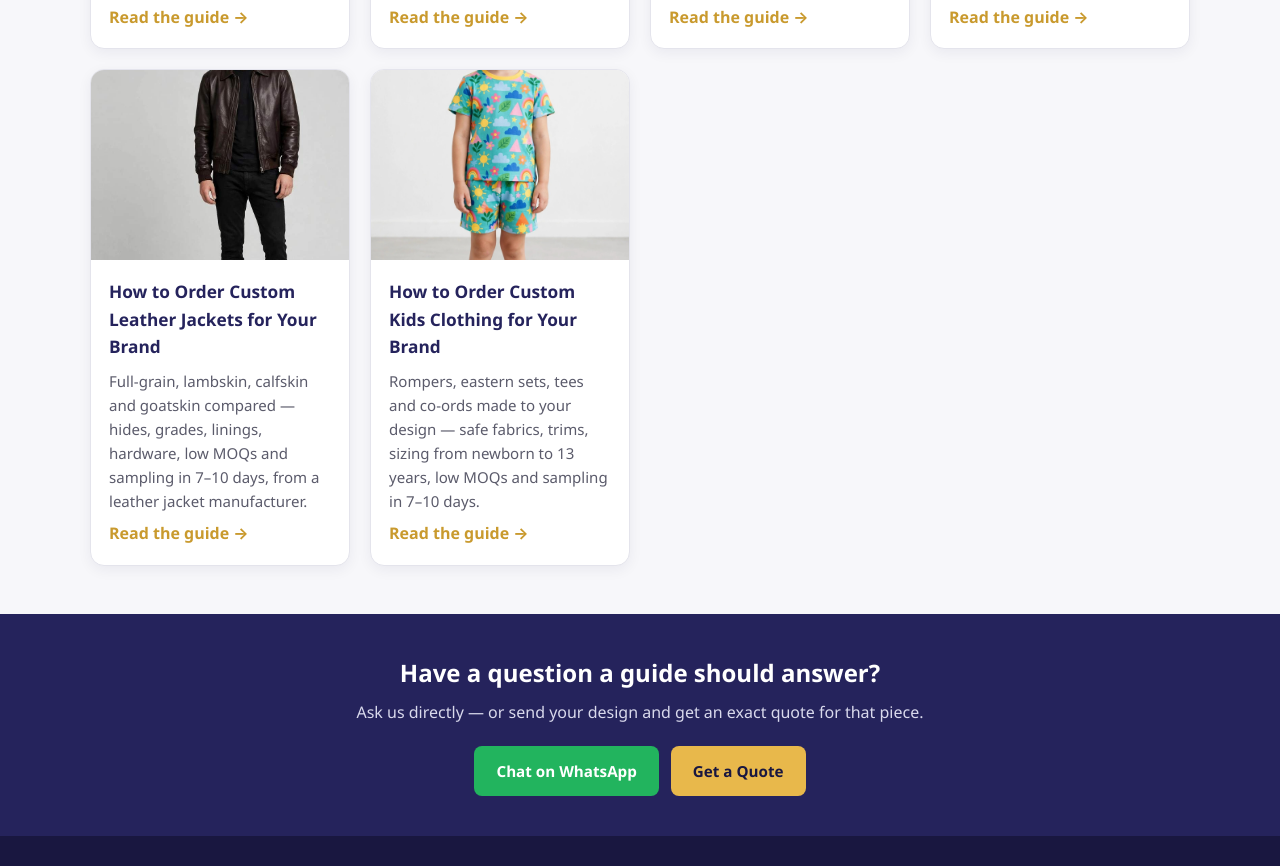
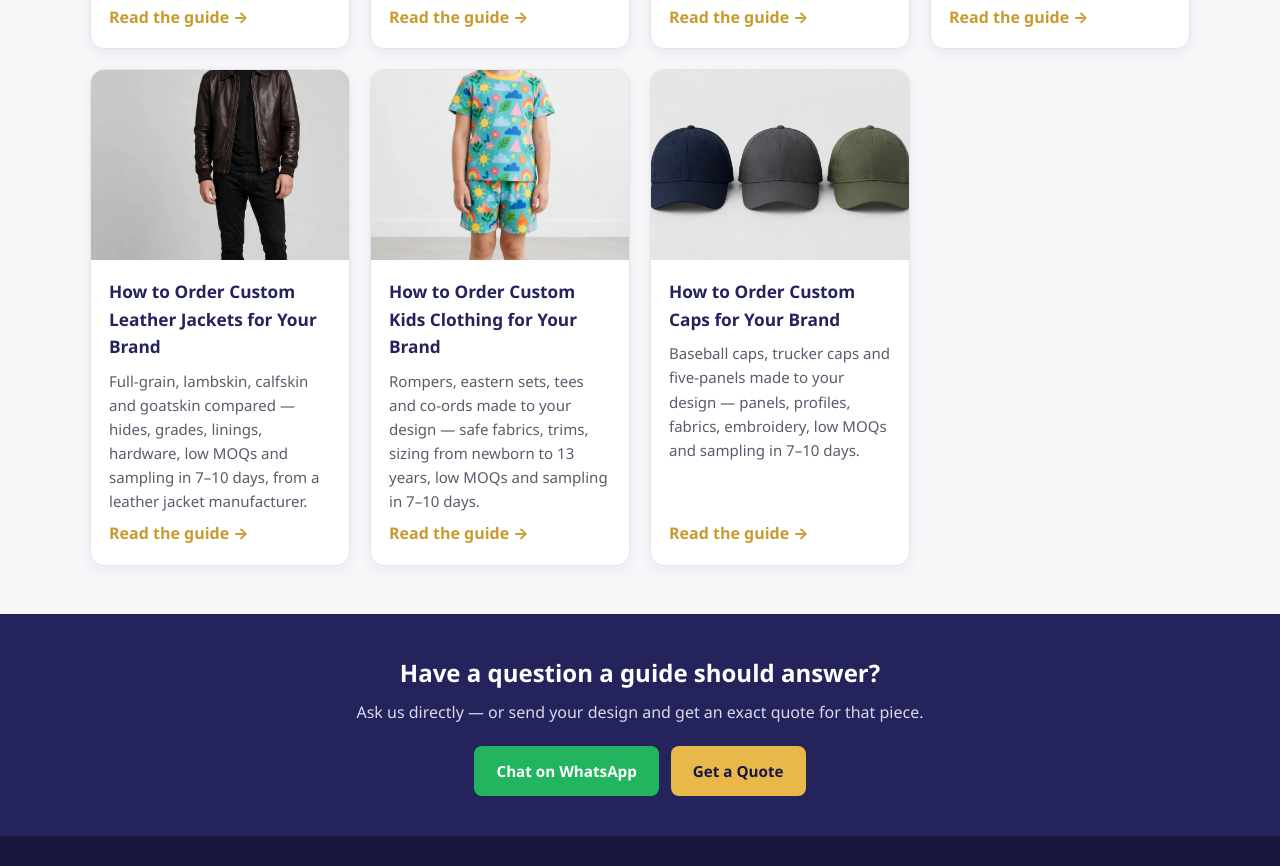
Before and after one commit to safettechintl/safettechintl.github.io, a plain HTML site: page guides.html in a window 1280 px wide. Shown: the part 2087-2953 px from the top of the page. Drawn offline with Linux system fonts and the light colour scheme.

Commit message:
New guide: How to Order Custom Caps for Your Brand

```diff
--- a/guides.html
+++ b/guides.html
@@ -200,6 +200,14 @@
           <a class="more" href="articles/how-to-order-custom-kids-clothing.html">Read the guide →</a>
         </div>
       </article>
+      <article class="card">
+        <img loading="lazy" src="assets/custom-caps.jpg" alt="Custom caps guide — plain baseball caps in navy, charcoal and olive">
+        <div class="pad">
+          <h3>How to Order Custom Caps for Your Brand</h3>
+          <p>Baseball caps, trucker caps and five-panels made to your design — panels, profiles, fabrics, embroidery, low MOQs and sampling in 7–10 days.</p>
+          <a class="more" href="articles/how-to-order-custom-caps.html">Read the guide →</a>
+        </div>
+      </article>
     </div>
   </div>
 </section>
```
